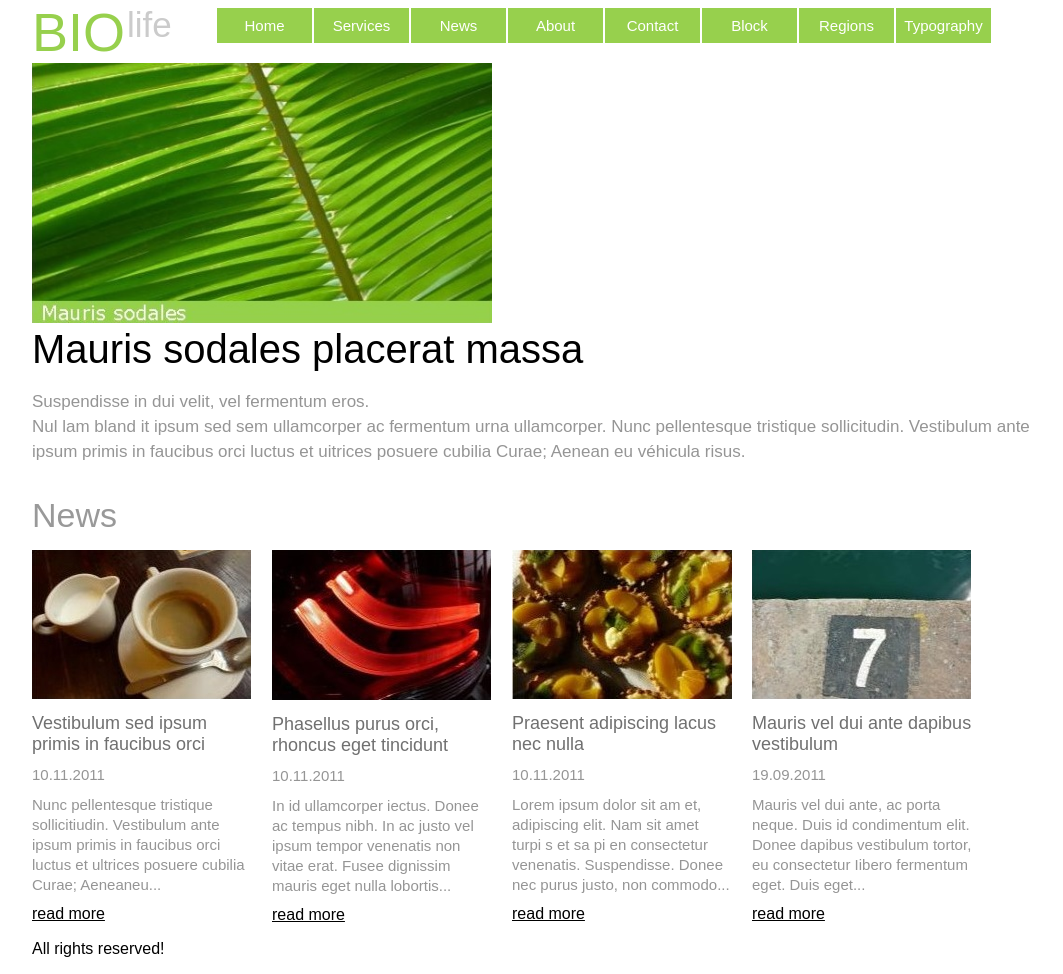
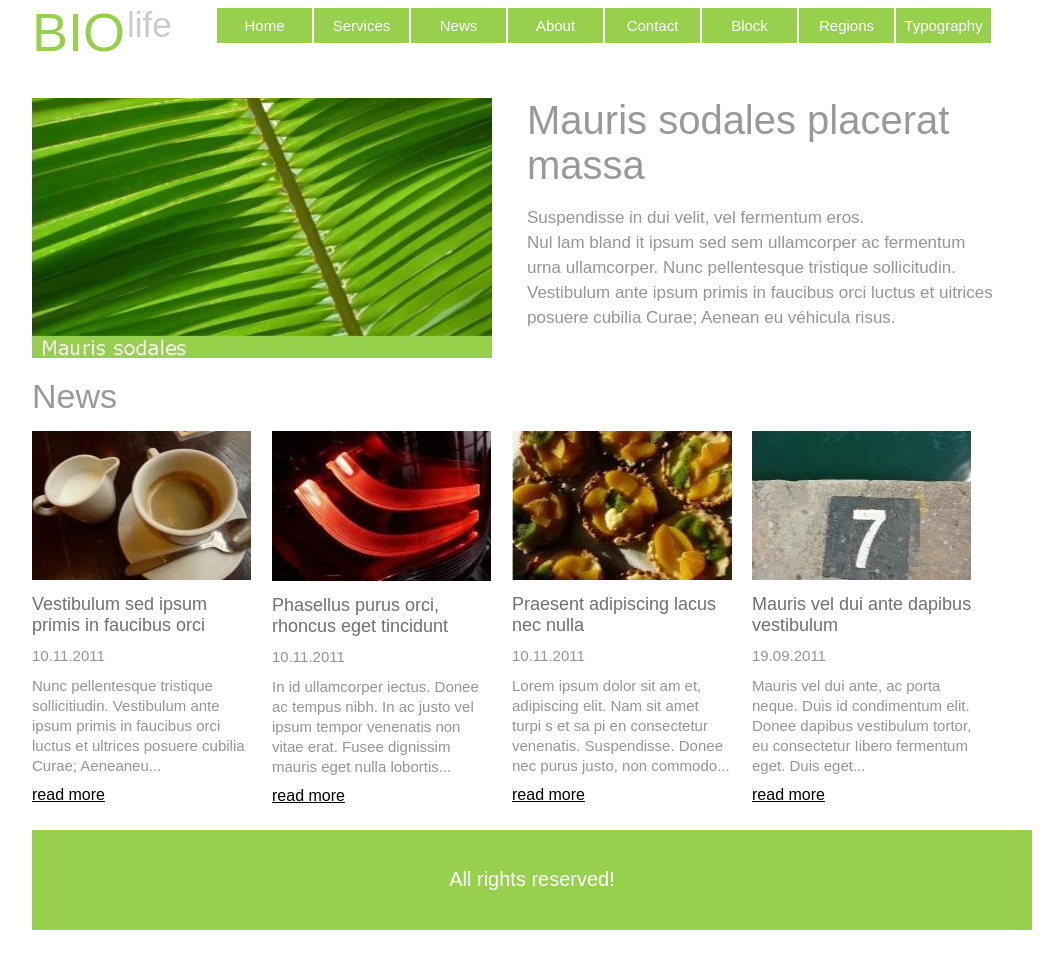
Before and after one commit to saintsvalentinesday/hw, a plain HTML site: page index.html in a window 1280 px wide. Shown: the whole page, without its empty margins (108-1171 px from the left). After the commit the page ends 930 px from the top, so only its background shows below. Drawn offline with Linux system fonts and the light colour scheme.

Commit message:
Update style.css

```diff
--- a/style.css
+++ b/style.css
@@ -2,6 +2,7 @@
     box-sizing: border-box;
     font-family: Arial, Helvetica, sans-serif
 }
+
 header{
     grid-area: header;
 }
@@ -11,15 +12,19 @@ nav{
 .general-section{
     grid-area: general-section;
 }
+.news-section{
+    grid-area: news-section;
+}
+footer{
+    grid-area: footer;
+}
+
 .h2-news{
     grid-area: h2;
     font-size: 34px;
     margin: 15px 0;
     font-weight: normal;
     color: #999999;
-}
-.news-section{
-    grid-area: news-section;
 }
 body{
     margin: 0 auto;
@@ -30,7 +35,8 @@ body{
                         'header nav'
                         'general-section general-section'
                         'h2 h2'
-                        'news-section news-section';
+                        'news-section news-section'
+                        'footer footer';
 }
 .header{
     display: grid;
@@ -97,7 +103,7 @@ h1{
 
 
 
-.general-news{
+.general-text{
     margin-top: 35px;
     display: grid;
     grid-template-columns: repeat( auto-fill, minmax(475px, 475px));
@@ -114,8 +120,6 @@ h1{
     margin: 0;
     font-size: 40px;
     font-weight: normal;
-}
-.general-description a{
     text-decoration: none;
     color: #999999;
 }
@@ -131,6 +135,7 @@ h1{
     display: grid;
     grid-template-columns: repeat( auto-fill, minmax(240px, 240px));
     grid-row-gap: 20px;
+    margin-bottom: 25px;
 }
 .news h3{
     margin: 10px 0 0;
@@ -153,6 +158,18 @@ h1{
     font-size: 15px;
     width: 220px;
 }
+.footer{
+    display: grid;
+    height: 100px;
+    background: #97d04d;
+    align-items: center;
+    justify-items: center;
+}
+.footer p{
+    color: white;
+    font-size: 20px;
+}
+
 .addText{
     display: none;
 }
@@ -162,9 +179,7 @@ h1{
 .active{
     display: block;
 }
-.activeText{
-    display: inline;
-}
+
 
 
 @media (max-width: 850px) {
@@ -187,7 +202,8 @@ h1{
                         'nav nav'
                         'general-section general-section'
                         'h2 h2'
-                        'news-section news-section';
+                        'news-section news-section'
+                        'footer footer';
         }
     .header{
         grid-template-columns: 95px 95px 95px;
@@ -207,7 +223,7 @@ h1{
     .navigation {
         grid-template-columns: repeat( auto-fill, minmax(95px, 300px));
     }
-    .general-news{
+    .general-text{
         grid-template-columns: repeat( auto-fill, minmax(300px, 300px));
     }
     .button{
```
